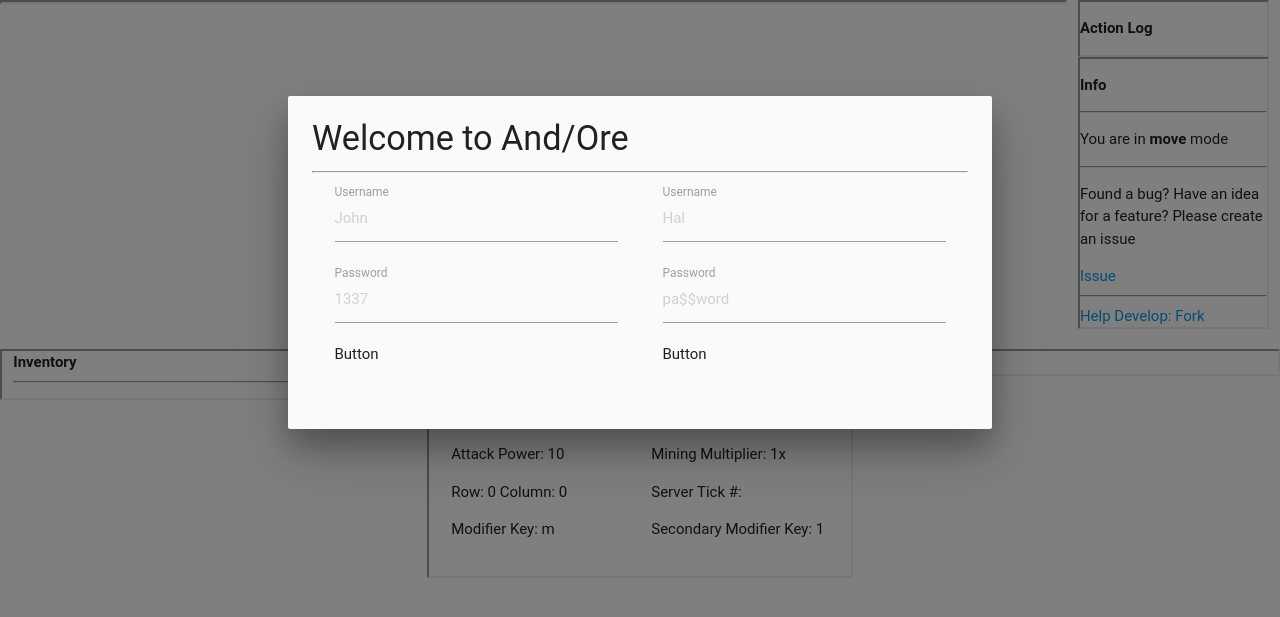
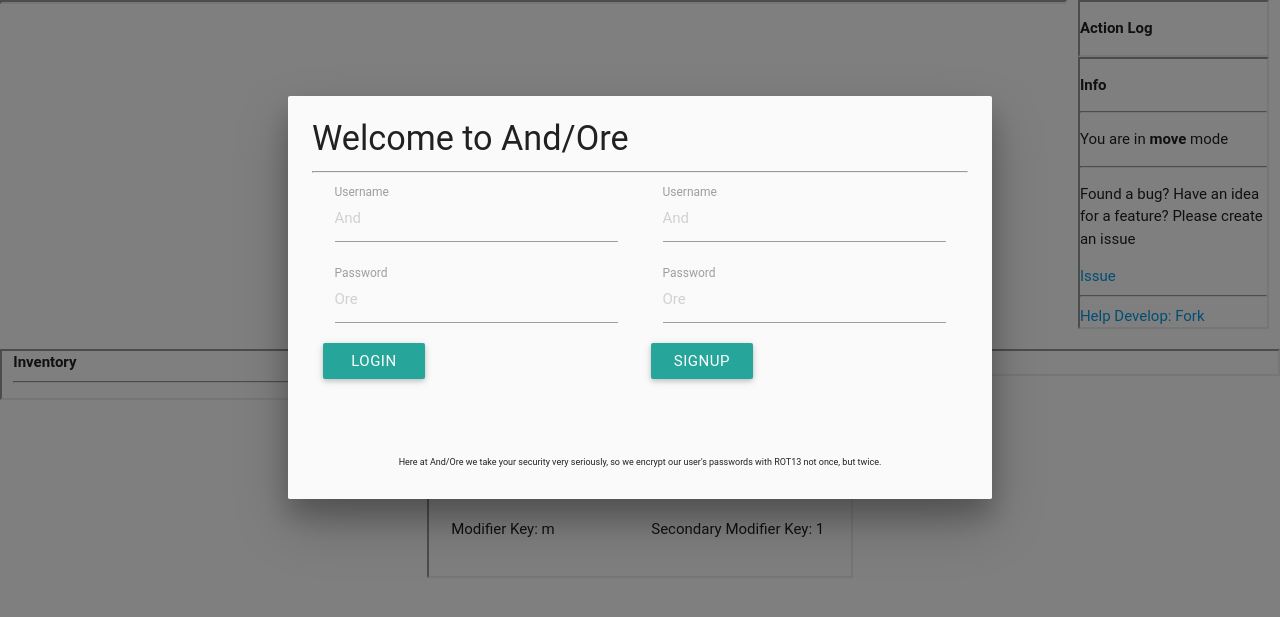
Before and after one commit to SuperpositionStudios/AndOre, a Flask app: template client/templates/index.html in a window 1280 px wide. Shown: the top 617 px of the page. Run offline with Flask 2, Linux system fonts and the light colour scheme; the template is opened without the code that fills it, so the values that code supplies are empty; some web fonts are replaced.

Commit message:
Finished code in order to log in/create an account, join the game, refresh the page, log in, and resume game.

```diff
--- a/auth_service/auth_server.py
+++ b/auth_service/auth_server.py
@@ -36,7 +36,7 @@ def account_create():
     return home_cor(jsonify(**response))
 
 
-@app.route('/account/login', methods=['POST'])
+@app.route('/account/login', methods=['POST', 'OPTIONS'])
 def account_login():
     data = request.json
     response = dict()
--- a/client/static/script/ai.js
+++ b/client/static/script/ai.js
@@ -84,7 +84,7 @@ BaseAi.prototype = {
       } else {
         command = self.actions[self.lastAction];
       }
-      AjaxCall("/action", {id: userId, action: command, sendState:true}, function(data){
+      AjaxCall('game server', "/action", {id: userId, action: command, sendState:true}, function(data){
         var worldAge = data.vitals.world_age;
         if (worldAge > self.lastAge) {
           console.log(worldAge);
--- a/client/static/script/app.js
+++ b/client/static/script/app.js
@@ -38,6 +38,8 @@ function ArrayToKeys(inArray) {
   }
   return out;
 }
+var auth_id = null;
+var game_id = null;
 
 function App() {
 
@@ -94,8 +96,9 @@ App.prototype = {
 
   GetUserId:function(callback) {
     var self = this;
-    AjaxCall("/join", {sendState: false}, function(data) {
-      userId = data.id;
+    //AjaxCall('game server', "/join", {sendState: false}, function(data) {
+    //});
+    userId = game_id;
     $("body").keypress(function(e) {
       if (String.fromCharCode(e.which) == self.startAiKey && self.AiStarted == false) {
         self.ai = new SimpleAi(self);
@@ -108,18 +111,17 @@ App.prototype = {
       }
     });
     CallCallback(callback);
-    });
   },
   GetDisplay: function(callback) {
     var view = this.view;
-  	AjaxCall("/sendState", {id: userId}, function(data){
+  	AjaxCall('game server', "/sendState", {id: userId}, function(data){
       view.Draw(data);
       CallCallback(callback);
   	});
   },
   SendCommand: function(command){
     var view = this.view;
-    AjaxCall("/action", {id: userId, action: command, sendState:true}, function(data){
+    AjaxCall('game server', "/action", {id: userId, action: command, sendState:true}, function(data){
       view.Draw(data);
     });
   },
@@ -131,22 +133,28 @@ function CallCallback (callback){
   }
 }
 
-function AjaxCall(endpoint, data, callback, failCallback){
+function AjaxCall(server, endpoint, data, callback, failCallback){
+  if (server == 'game server') {
+    server = game_server_endpoint;
+  } else if (server == 'auth server') {
+    server = auth_server_endpoint;
+  }
+
   if(internetOff){
     callback(testData);
   }
 
   var ajax = $.ajax({
     method: "GET",
-    url: game_server_endpoint + endpoint,
+    url: server + endpoint,
     data: data
   });
   ajax.done(function(data) {
-    //console.log("from " + game_server_endpoint + endpoint + " returned: " + data);
+    //console.log("from " + server + endpoint + " returned: " + data);
     callback(data);
   });
   ajax.fail(function(req, status, error){
-    console.log("bad req to " + game_server_endpoint + endpoint + ":  " + status + " | " + error);
+    console.log("bad req to " + server + endpoint + ":  " + status + " | " + error);
     if(failCallback != null){
 
       failCallback();
@@ -159,7 +167,108 @@ $(function(){
   $('#modal1').openModal({
     dismissible: false
   });
+  $('#rejoin_game').click(function() {
+    var data = {
+      uid: auth_id
+    };
+    $.ajax({
+      method: 'POST',
+      url: auth_server_endpoint + '/game/rejoin',
+      data: JSON.stringify(data),
+      dataType: "json",
+      contentType: "application/json",
+      success: function(data) {
+        if (data['status'] == 'Success') {
+          game_id = data['game-id'];
+          $('#modal2').closeModal();
           app = new App();
           var ai = new BaseAi(app);
           app.Init();
+        } else {
+          console.log(data);
+        }
+      }
+
     });
+  });
+  $('#start_anew').click(function() {
+    var data = {
+      uid: auth_id
+    };
+    $.ajax({
+      method: 'POST',
+      url: auth_server_endpoint + '/game/join',
+      data: JSON.stringify(data),
+      dataType: "json",
+      contentType: "application/json",
+      success: function(data) {
+        if (data['status'] == 'Success') {
+          game_id = data['game-id'];
+          $('#modal2').closeModal();
+          app = new App();
+          var ai = new BaseAi(app);
+          app.Init();
+        } else {
+          console.log(data);
+        }
+      }
+
+    });
+  });
+  $('#login').click(function() {
+    var username = $('#login_username').val();
+    var password = $('#login_password').val();
+    var data = {
+      username: username,
+      password: password
+    };
+    $.ajax({
+      method: 'POST',
+      url: auth_server_endpoint + '/account/login',
+      data: JSON.stringify(data),
+      dataType: "json",
+      contentType: "application/json",
+      success: function(data) {
+        if (data['status'] == 'Success') {
+          auth_id = data['uid'];
+          $('#modal1').closeModal();
+          $('#modal2').openModal({
+            dismissible: false
+          });
+          console.log(auth_id);
+        } else {
+          console.log(data);
+        }
+      }
+
+    });
+  });
+  $('#signup').click(function() {
+    var username = $('#signup_username').val();
+    var password = $('#signup_password').val();
+    var data = {
+      username: username,
+      password: password
+    };
+    $.ajax({
+      method: 'POST',
+      url: auth_server_endpoint + '/account/create',
+      data: JSON.stringify(data),
+      dataType: "json",
+      contentType: "application/json",
+      success: function(data) {
+        if (data['status'] == 'Success') {
+          auth_id = data['uid'];
+          $('#modal1').closeModal();
+          $('#modal2').openModal({
+            dismissible: false
+          });
+          console.log(auth_id);
+        } else {
+          console.log(data);
+        }
+      }
+
+    });
+  });
+});
--- a/client/templates/index.html
+++ b/client/templates/index.html
@@ -37,7 +37,8 @@
 		<script src="static/script/app.js"></script>
 		<link rel="stylesheet" type="text/css" href="static/style.css">
 
-        <script async defer src="static/external/button.js"></script>
+        <script async defer src="https://buttons.github.io/buttons.js"></script>
+
 	</head>
 	<body>
         <!-- Modal Structure -->
@@ -49,40 +50,58 @@
                     <div class="col s6">
                         <div class="row">
                             <div class="input-field col s12">
-                                <input placeholder="John" id="login_username" type="text" class="validate">
+                                <input placeholder="And" id="login_username" type="text" class="validate">
                                 <label for="login_username">Username</label>
                             </div>
                             <div class="input-field col s12">
-                                <input placeholder="1337" id="login_password" type="text" class="validate">
+                                <input placeholder="Ore" id="login_password" type="text" class="validate">
                                 <label for="login_password">Password</label>
                             </div>
-                            <div class="col s4">
-                                Button
-                            </div>
+                            <a class="waves-effect waves-light btn col s4" id="login">Login</a>
                         </div>
                     </div>
                     <div class="col s6">
                         <div class="row">
                             <div class="input-field col s12">
-                                <input placeholder="Hal" id="signup_username" type="text" class="validate">
+                                <input placeholder="And" id="signup_username" type="text" class="validate">
                                 <label for="signup_username">Username</label>
                             </div>
                             <div class="input-field col s12">
-                                <input placeholder="pa$$word" id="signup_password" type="text" class="validate">
+                                <input placeholder="Ore" id="signup_password" type="text" class="validate">
                                 <label for="signup_password">Password</label>
                             </div>
-                            <div class="col s4">
-                                Button
-                            </div>
+                            <a class="waves-effect waves-light btn col s4" id="signup">Signup</a>
                         </div>
                     </div>
                 </div>
             </div>
-            <!--
             <div class="modal-footer">
-                <a href="#!" class=" modal-action modal-close waves-effect waves-green btn-flat">Agree</a>
+                <p style="font-size: 9px" class="center">
+                    Here at And/Ore we take your security very seriously,
+                    so we encrypt our user's passwords with ROT13 not once, but twice.
+                </p>
             </div>
-            -->
+        </div>
+        <!-- Modal Structure -->
+        <div id="modal2" class="modal">
+            <div class="modal-content">
+                <div class="row">
+                    <h4>Welcome to And/Ore</h4>
+                    <hr>
+                    <div class="col s6">
+                        <a class="waves-effect waves-light btn" id="rejoin_game">ReJoin Game</a>
+                    </div>
+                    <div class="col s6">
+                        <a class="waves-effect waves-light btn" id="start_anew">Start Anew</a>
+                    </div>
+                </div>
+            </div>
+            <div class="modal-footer">
+                <p style="font-size: 9px" class="center">
+                    Here at And/Ore we take your security very seriously,
+                    so we encrypt our user's passwords with ROT13 not once, but twice.
+                </p>
+            </div>
         </div>
         <div class="row">
             <div id="worldview" class="col s10 walls">
```
Also changed, not shown: client/static/external/buttons.js (deleted). Lines whose indentation alone changed are shown as unchanged.
